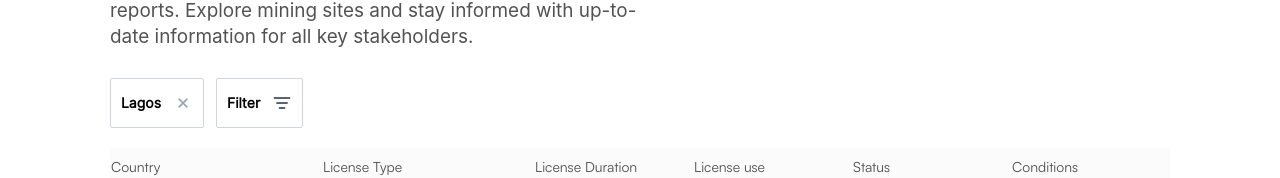
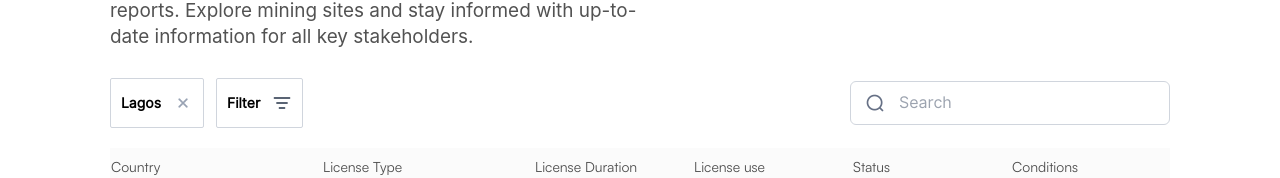
Before and after one commit to seliwanoff/web-dataphyte, a React (Create React App) app: page /License in a window 1280 px wide. Shown: the part 274-452 px from the top of the page. Built offline with nearby package versions, Linux system fonts and the light colour scheme.

Commit message:
search License Updated

```diff
--- a/src/License/LicenseMaintable.tsx
+++ b/src/License/LicenseMaintable.tsx
@@ -9,9 +9,9 @@ import TableColumn from "../components/table/tableColumn";
 import TableRow from "../components/table/tableRow";
 const LicenseMainTable = () => {
   return (
-    <table className="bg-inherit w-full border-none mt-[20px]">
-      <thead className="thead bg-white">
-        <tr className="w-full ">
+    <table className="bg-inherit w-full border-none mt-[20px] ">
+      <thead className="thead bg-white overflow-auto flex-nowrap">
+        <tr className="w-full overflow-auto flex-nowrap">
           <TableColumn name="Country" width={20} />
           <TableColumn name="License Type" width={20} />
           <TableColumn name="License Duration" width={15} />
@@ -21,7 +21,7 @@ const LicenseMainTable = () => {
         </tr>
       </thead>
 
-      <tbody className="tbody bg-white">
+      <tbody className="tbody bg-white overflow-auto flex-nowrap">
         <tr className="">
           <HeroRow name="The file name. extention" width={20} image={doc} />
           <TableRow name="Type of license" width={20} />
--- a/src/License/LicenseWrapper.tsx
+++ b/src/License/LicenseWrapper.tsx
@@ -1,5 +1,6 @@
 import FilterLicense from "../components/license/filter";
 import LicenseText from "../components/license/licenseText";
+import PageSearch from "../components/PageSearch";
 import LicenseMainTable from "./LicenseMaintable";
 
 const LicenseWrapper = () => {
@@ -7,8 +8,9 @@ const LicenseWrapper = () => {
     <div className="w-full xl:px-[110px] py-[32px] px-[24px]">
       <div className="w-full max-w-[1750px] mx-auto ">
         <LicenseText />
-        <div className="flex flex-col gap-[24px]">
+        <div className="flex xl:flex-row  flex-col items-center gap-[24px]">
           <FilterLicense />
+          <PageSearch />
         </div>
 
         <LicenseMainTable />
--- /dev/null
+++ b/src/components/PageSearch.tsx
@@ -0,0 +1,16 @@
+import search from "../assets/images/search-lg.png";
+const PageSearch = () => {
+  return (
+    <div className="w-full max-w-[320px] h-[44px] flex items-center gap-[14px] border border-[#d0d5dd] rounded-md py-[10px] px-[14px] ">
+      <img src={search} alt="" className="h-[20px]" />
+
+      <input
+        type="search"
+        className="w-full outline-none bg-inherit h-full font-Inter text-[16px] leading-6 text-[#667085] "
+        placeholder="Search"
+      />
+    </div>
+  );
+};
+
+export default PageSearch;
```
Also changed, not shown: src/assets/images/search-lg.png (added).
